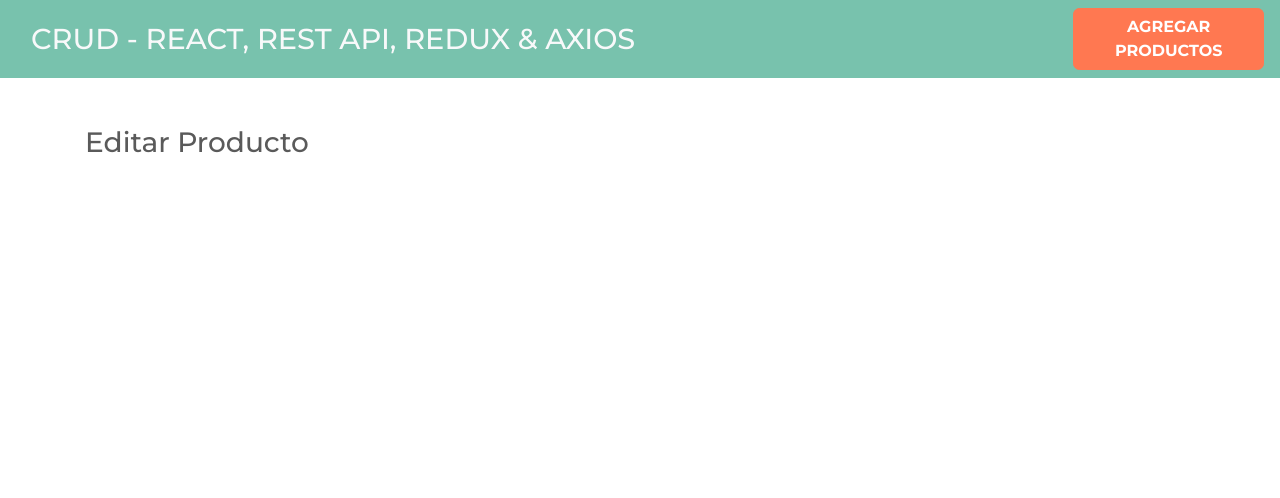
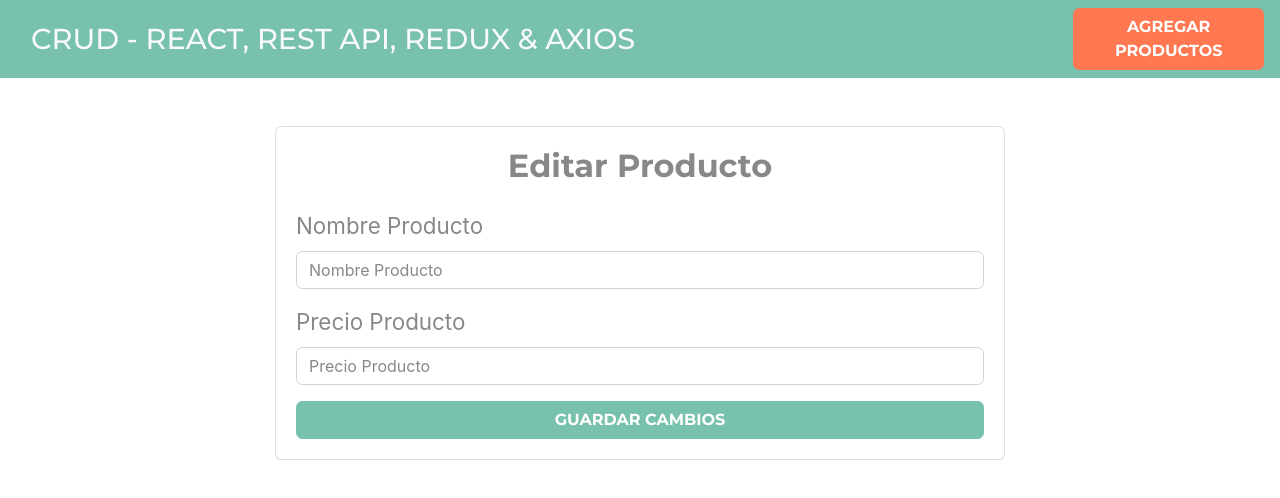
Before and after one commit to lpablos/app-react-crud-redux, a React (Create React App) app: page /productos/editar/1 in a window 1280 px wide. Shown: the top 498 px of the page. Built offline with nearby package versions, Linux system fonts and the light colour scheme.

Commit message:
Listar, Guardar y Editar producto

```diff
--- a/src/components/EditarProducto.jsx
+++ b/src/components/EditarProducto.jsx
@@ -2,8 +2,41 @@
 
 const EditarProducto = () => {
     return (
-        <div>
-            <h3>Editar Producto</h3>
+        <div className="row justify-content-center">
+            <div className="col-md-8">
+                <div className="card">
+                    <div className="card-body">
+                        <h2 className="text-center mb-4 font-weight-bold">
+                            Editar Producto
+                        </h2>
+                        <form action="">
+                            <div className="form-group">
+                                <label htmlFor="">Nombre Producto</label>
+                                <input
+                                    type="text"
+                                    name="nombre"
+                                    id=""
+                                    className="form-control"
+                                    placeholder="Nombre Producto"/>
+                            </div>
+                            <div className="form-group">
+                                <label htmlFor="">Precio Producto</label>
+                                <input
+                                    type="number"
+                                    name="precio"
+                                    id=""
+                                    className="form-control"
+                                    placeholder="Precio Producto"/>
+                            </div>
+                            <button
+                                type="submit"
+                                className="btn btn-primary font-weight-bold text-uppercase d-block w-100">
+                                    Guardar Cambios
+                            </button>
+                        </form>
+                    </div>
+                </div>
+            </div>
         </div>
     )
 }
--- a/src/components/Productos.jsx
+++ b/src/components/Productos.jsx
@@ -1,10 +1,24 @@
-import React from 'react'
+import React, { Fragment } from 'react'
+
 
 const Productos = () => {
     return (
-        <div>
-            <h1>Productos</h1>
-        </div>
+        <Fragment>
+            <h2 className="text-center my-5">Listado de Productos</h2>
+            <table className="table table-striped">
+                <t-head className="bg-primary table-dark">
+                    <tr>
+                        <th scope="col">Nombre</th>
+                        <th scope="col">Precio</th>
+                        <th scope="col">Acciones</th>
+                    </tr>
+                </t-head>
+                <t-body>
+
+                </t-body>
+            </table>
+        </Fragment>
+
     )
 }
 
```
